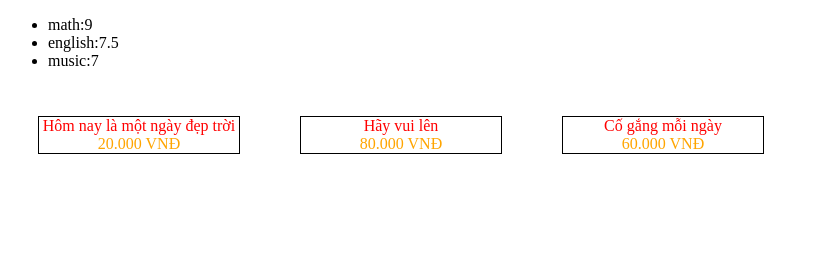
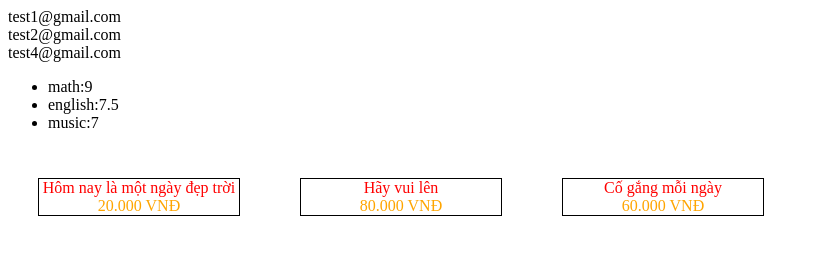
Before and after one commit to kienhi123/Learn-VueJs, a plain HTML site: page Bai_12/loops.html in a window 1280 px wide. Shown: the whole page, without its empty margins (0-818 px from the left). Drawn offline with nearby package versions, Linux system fonts and the light colour scheme.

Commit message:
Bai_14: Lưu ý về Loop và Condition trong VueJS

```diff
--- a/Bai_12/loops.html
+++ b/Bai_12/loops.html
@@ -34,7 +34,7 @@
 
 <body>
     <div id="app">
-
+        <div class="user" v-for="user in userActive">{{user.email}}</div>
         <ul>
             <li v-for="(item, index) in scores">{{index}}:{{item}}</li>
         </ul>
@@ -54,6 +54,17 @@
     var app = new Vue({
         el: '#app',
         data: {
+            arrUser: [
+
+                { email: "test1@gmail.com", isActive: true },
+                { email: "test2@gmail.com", isActive: true },
+                { email: "test3@gmail.com", isActive: false },
+                { email: "test4@gmail.com", isActive: true },
+                { email: "test5@gmail.com", isActive: false },
+
+            ],
+
+
             scores: {
                 math: 9.0,
                 english: 7.5,
@@ -81,7 +92,14 @@
         methods: {
 
         },
-    })
+        computed: {
+            userActive() {
+                return this.arrUser.filter(function (u) {
+                    return u.isActive;
+                })
+            }
+        }
+    });
 </script>
 
 </html>
```
